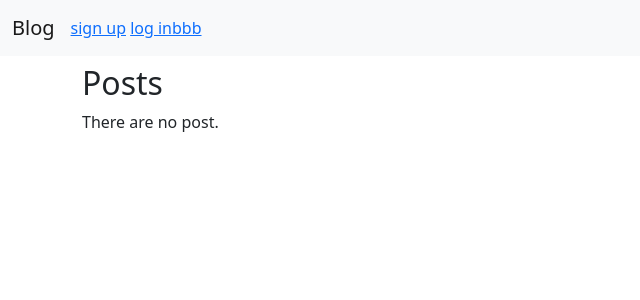
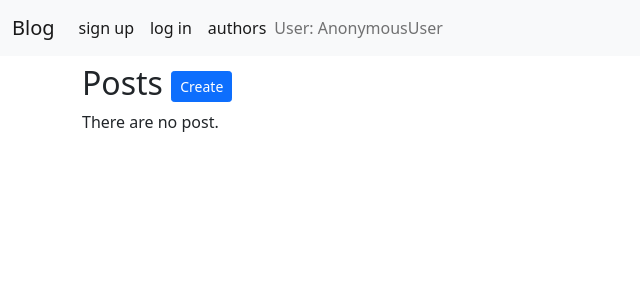
Before and after one commit to shoujou/cowork_django, a Django app: page /blog/ in a window 1280 px wide. Shown: the top 300 px of the page, without its empty margins (0-640 px from the left). Run offline with Django 4.2, Linux system fonts and the light colour scheme; data that the repository does not hold is empty; some libraries are stand-ins or nearby versions.

Commit message:
work app 2

```diff
--- a/blog/templates/base.html
+++ b/blog/templates/base.html
@@ -13,30 +13,32 @@
   <nav class="navbar navbar-expand-lg navbar-light bg-light">
     <div class="container-fluid">
       <a href="/blog/" class="navbar-brand">Blog</a>
-      <button class="navbar-toggler"
-              type="button"
-              data-bs-toggle="collapse"
-              data-bs-target="#navbarNavDropdown"
-              aria-controls="navbarNavDropdown"
-              aria-expanded="false"
-              aria-label="Toggle navigation">
-      <span class="navbar-toggler-icon"></span>
+      <button class="navbar-toggler" type="button" data-bs-toggle="collapse" data-bs-target="#navbarNav" aria-controls="navbarNav" aria-expanded="false" aria-label="Toggle navigation">
+        <span class="navbar-toggler-icon"></span>
       </button>
-      <div class="collapse navbar-collapse" id="navbarNavDropdown">
-        <ul class="navbar-nav mr-auto">
+      <div class="collapse navbar-collapse" id="navbarNav">
+        <ul class="navbar-nav">
           <li class="navbar-item">
             {% if user.is_authenticated %}
-              <p>User: {{ user }}</p>
-              <a href="/accounts/logout/">logout</a>
+              <a href="/accounts/logout/" class="nav-link active">logout</a>
             {% else %}
-              <a href="/accounts/register/">sign up</a>
-              <a href="/accounts/login/">log in</a>
+              <a href="/accounts/register/" class="nav-link active">sign up</a>
+          </li>
+          <li class="navbar-item"></li>
+              <a href="/accounts/login/" class="nav-link active">log in</a>
             {% endif %}
+          <li class="navbar-item">
+            <a href="{% url 'blog:author-list' %}" class="nav-link active">authors</a>
           </li>
-          <li class="navbar-item">
-            <a href="#">bbb</a>
+          {% if user.is_authenticated %}
+          <li class="nav-link">
+            <a href="{% url 'blog:post-create' %}" class="btn btn-sm btn-primary" role="button" aria-pressed="true">Create post</a>
           </li>
+          {% endif %}
         </ul>
+        <span class="navbar-text">
+          User: {{ user }}
+        </span>
       </div>
     </div>
   </nav>
--- a/blog/templates/blog/author_list.html
+++ b/blog/templates/blog/author_list.html
@@ -13,7 +13,6 @@
             <a href="{% url 'blog:author-detail' pk=author.pk %}" class="btn btn-sm btn-outline-primary" role="button" aria-pressed="true">View</a>
             {% if user.is_authenticated and user == author.user %}
               <a href="{% url 'blog:author-update' pk=author.pk %}" class="btn btn-sm btn-outline-secondary" role="button" aria-pressed="true">Edit</a>
-              <a href="{% url 'blog:author-delete' pk=author.pk %}" class="btn btn-sm btn-outline-danger" role="button" aria-pressed="true">delete</a>
             {% endif %}
           </li>
         {% endfor %}
--- a/blog/templates/blog/post_list.html
+++ b/blog/templates/blog/post_list.html
@@ -2,7 +2,13 @@
 
 {% block content %}
   <div class="post-list">
-    <h2>Posts</h2>
+    <h2>Posts
+      <span>
+      <a href="{% url 'blog:post-create' %}"
+         class="btn btn-sm btn-primary"
+         role="button" aria-pressed="true">Create</a>
+      </span>
+    </h2>
     {% if post_list %}
       <ul>
         {% for post in post_list %}
--- a/blog/urls.py
+++ b/blog/urls.py
@@ -8,11 +8,10 @@ urlpatterns = [
     path('', views.PostListView.as_view(), name='post-list'),
     path('detail/<uuid:pk>/', views.PostDetailView.as_view(), name='post-detail'),
     path('create/', views.PostCreateView.as_view(), name='post-create'),
-    path('update/<uuid:pk>', views.PostUpdateView.as_view(), name='post-update'),
-    path('delete/<uuid:pk>', views.PostDeleteView.as_view(), name='post-delete'),
+    path('update/<uuid:pk>/', views.PostUpdateView.as_view(), name='post-update'),
+    path('delete/<uuid:pk>/', views.PostDeleteView.as_view(), name='post-delete'),
     path('author/', views.AuthorListView.as_view(), name='author-list'),
-    path('author/detail/<int:pk>', views.AuthorDetailView.as_view(), name='author-detail'),
+    path('author/detail/<int:pk>/', views.AuthorDetailView.as_view(), name='author-detail'),
     path('author/create/', views.AuthorCreateView.as_view(), name="author-create"),
-    path('author/update/<int:pk>', views.AuthorUpdateView.as_view(), name='author-update'),
-    path('author/delete/<int:pk>', views.AuthorDeleteView.as_view(), name='author-delete'),
+    path('author/update/<int:pk>/', views.AuthorUpdateView.as_view(), name='author-update'),
 ]
--- a/blog/views.py
+++ b/blog/views.py
@@ -5,6 +5,7 @@ from django.contrib.auth.mixins import LoginRequiredMixin
 from django.contrib import messages
 from django.core.exceptions import ObjectDoesNotExist
 
+from .mixins import EachUserPassesTestMixin, EachAuthorPassesTestMixin
 from .forms import AuthorForm, PostForm
 from .models import Author, Post
 
@@ -22,14 +23,14 @@ class AuthorCreateView(LoginRequiredMixin, generic.CreateView):
     form_class = AuthorForm
     success_url = reverse_lazy("blog:author-list")
 
-    def get(self, request, *args, **kwargs):
+    def dispatch(self, request, *args, **kwargs):
         try:
             if (Author.objects.get(user=request.user)):
                 messages.warning(request, "You already have an author account.")
                 return redirect("blog:post-list")
         except ObjectDoesNotExist:
             pass
-        return super().get(request, *args, **kwargs)
+        return super().dispatch(request, *args, **kwargs)
 
     def form_valid(self, form):
         self.object = form.save(commit=False)
@@ -37,7 +38,9 @@ class AuthorCreateView(LoginRequiredMixin, generic.CreateView):
         return super().form_valid(form)
 
 
-class AuthorUpdateView(LoginRequiredMixin, generic.UpdateView):
+class AuthorUpdateView(LoginRequiredMixin,
+                       EachUserPassesTestMixin,
+                       generic.UpdateView):
     model = Author
     form_class = AuthorForm
 
@@ -51,11 +54,6 @@ class AuthorUpdateView(LoginRequiredMixin, generic.UpdateView):
         return super().get_success_url()
 
 
-class AuthorDeleteView(LoginRequiredMixin, generic.DeleteView):
-    model = Author
-    success_url = reverse_lazy("blog:author-delete")
-
-
 class PostListView(generic.ListView):
     model = Post
 
@@ -64,7 +62,8 @@ class PostDetailView(generic.DetailView):
     model = Post
 
 
-class PostCreateView(LoginRequiredMixin, generic.CreateView):
+class PostCreateView(LoginRequiredMixin,
+                     generic.CreateView):
     model = Post
     form_class = PostForm
 
@@ -78,7 +77,9 @@ class PostCreateView(LoginRequiredMixin, generic.CreateView):
         return super().get_success_url()
 
 
-class PostUpdateView(LoginRequiredMixin, generic.UpdateView):
+class PostUpdateView(LoginRequiredMixin,
+                     EachAuthorPassesTestMixin,
+                     generic.UpdateView):
     model = Post
     form_class = PostForm
 
@@ -92,6 +93,8 @@ class PostUpdateView(LoginRequiredMixin, generic.UpdateView):
         return super().get_success_url()
 
 
-class PostDeleteView(LoginRequiredMixin, generic.DeleteView):
+class PostDeleteView(LoginRequiredMixin,
+                     EachAuthorPassesTestMixin,
+                     generic.DeleteView):
     model = Post
     success_url = reverse_lazy("blog:post-list")
--- a/customauth/templates/registration/login.html
+++ b/customauth/templates/registration/login.html
@@ -4,7 +4,7 @@
   {% if form.errors %}
     <p>Your username and password didn't match. Please try again.</p>
   {% endif %}
-
+  <h2>Log in Form</h2>
   <form method="post" action="{% url 'login' %}">
     {% csrf_token %}
     {{ form.as_p }}
--- a/customauth/templates/registration/register.html
+++ b/customauth/templates/registration/register.html
@@ -2,7 +2,7 @@
 
 {% block content %}
 <div class="register">
-  <h1>Sign Up</h1>
+  <h1>Sign Up Form</h1>
   <form action="" method="post">
     {% csrf_token %}
     {{ form.as_p }}
```
Also changed, not shown: blog/mixins.py (added, +14 -0 lines), blog/templates/blog/author_confirm_delete.html (deleted, +0 -15 lines), blog/templates/blog/author_detail.html (added, +10 -0 lines).
